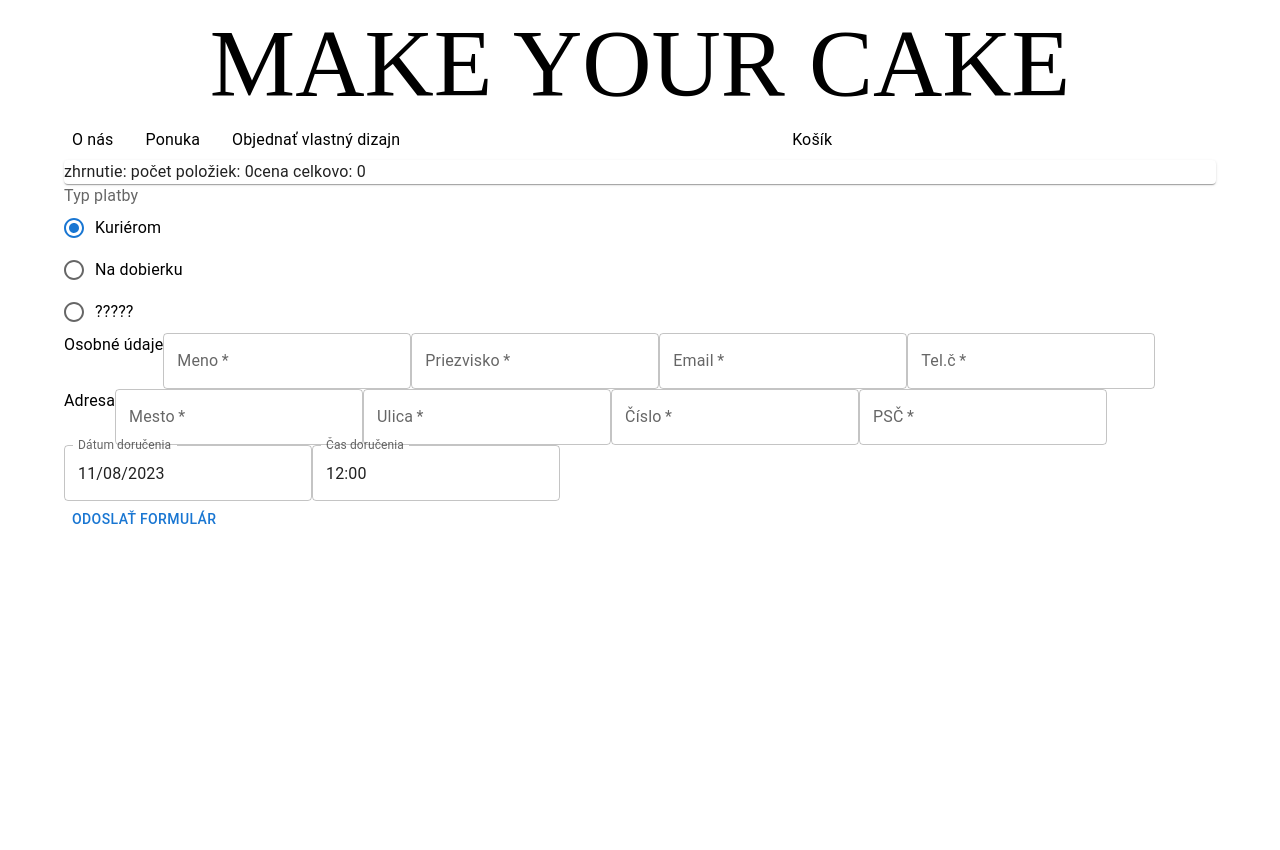
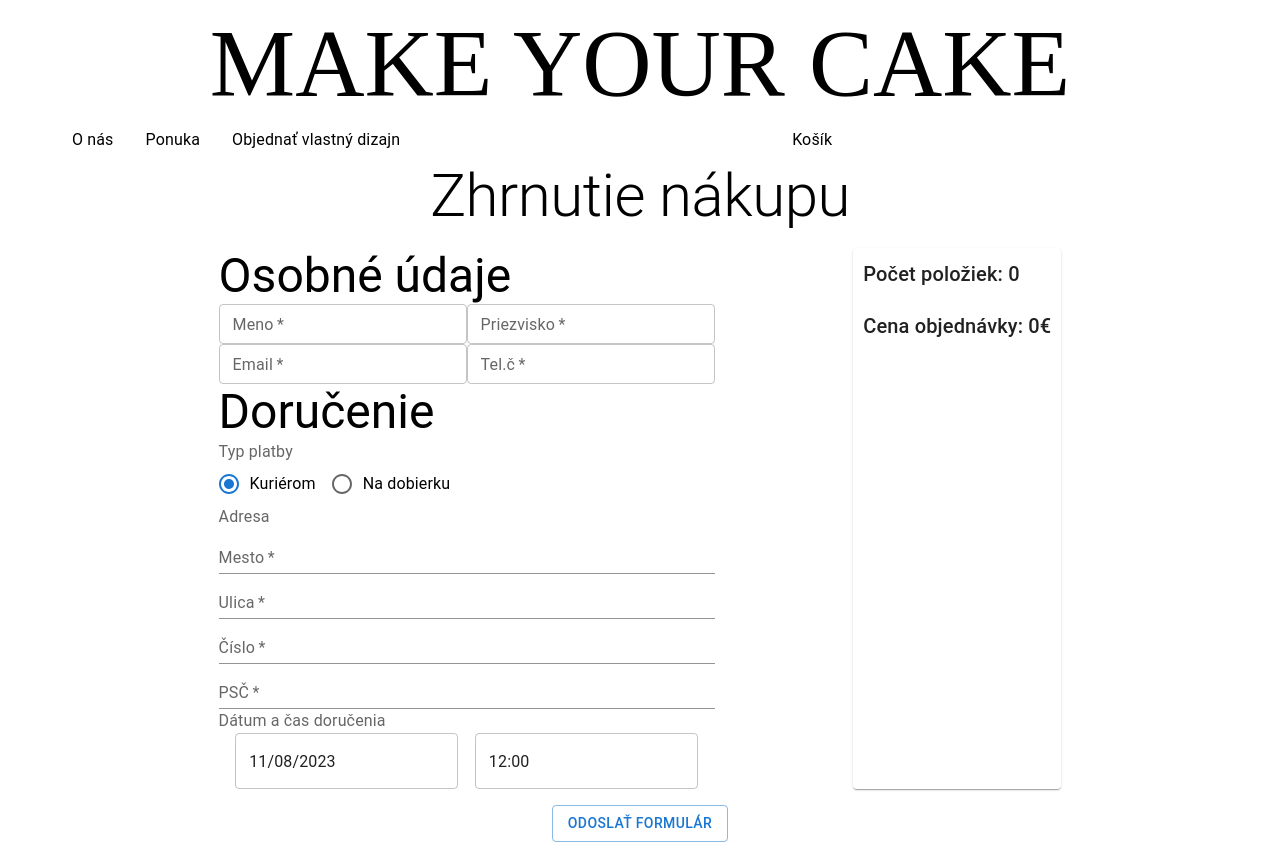
Before and after one commit to MartinZZZ/MakeYourCake, a Next.js app in the folder frontend/: page /platba in a window 1280 px wide. Before the commit the page ends 800 px from the top, so only its background shows below. Built offline with nearby package versions, Linux system fonts and the light colour scheme; a web font is replaced by a local one.

Commit message:
fix state v Rez a Torta?, upraveny vzhlad platby

```diff
--- a/frontend/pages/kosik/index.tsx
+++ b/frontend/pages/kosik/index.tsx
@@ -71,7 +71,7 @@ export default function Kosik() {
     return (
         <Box sx={{
             width: '100%',
-            typography: 'body1',
+            // typography: 'body1',
             display: 'flex',
             flexDirection: 'column',
             justifyContent: 'center'
--- a/frontend/pages/platba/index.tsx
+++ b/frontend/pages/platba/index.tsx
@@ -8,8 +8,8 @@ import {
     Button,
     Dialog,
     FormControl,
-    FormControlLabel,
-    FormLabel, Paper,
+    FormControlLabel, FormGroup,
+    FormLabel, Grid, Paper,
     Radio,
     RadioGroup, TextField,
     Typography
@@ -17,11 +17,22 @@ import {
 import {KosikItems} from "../../components/kosik/KosikItems";
 import {DatePicker, TimePicker} from "@mui/x-date-pickers";
 import dayjs from "dayjs";
+import {Label, TextFields} from "@mui/icons-material";
 
+
+function StyledInput(props: { placeholder: string }) {
+    return null;
+}
 
 export default function Platba() {
 
     const [open, setOpen] = useState(false)
+
+    const handleChange = event => {
+        // todo?
+        console.log('value is:', event.target.value);
+        event.target.helperText = 'error'
+    };
 
     const price = () => {
         let sum = 0
@@ -58,122 +69,165 @@ export default function Platba() {
             flexDirection: 'column',
             justifyContent: 'center'
         }}>
-            {/*<Box>*/}
-            {/*    <Typography variant="h2" component="h2">*/}
-            {/*        platba*/}
-            {/*    </Typography>*/}
-            {/*</Box>*/}
+            <Box sx={{display: 'flex', justifyContent: 'center'}}>
+                <Typography variant="h2" component="h2">
+                    Zhrnutie nákupu
+                </Typography>
+            </Box>
 
-            <Paper>
-                zhrnutie:
-                počet položiek: {amount()}
-                cena celkovo: {price()}
+            <Grid sx={{p: 2, display: 'flex', flexDirection: 'row', justifyContent: 'space-evenly'}}>
 
-            </Paper>
+                <Box>
 
+                    <Box>
+                        <Typography variant="h3">
+                            Osobné údaje
+                        </Typography>
+                    </Box>
+
+                    <Box>
+
+                        <TextField
+                            required
+                            id="meno"
+                            label="Meno"
+                            size='small'
+                        />
+
+                        <TextField
+                            required
+                            id="priezvisko"
+                            label="Priezvisko"
+                            size='small'
+                        />
+                    </Box>
+
+                    <Box>
+                        <TextField
+                            required
+                            id="email"
+                            label="Email"
+                            placeholder="email@email.com"
+                            size='small'
+                        />
+
+                        <TextField
+                            required
+                            id="phone"
+                            label="Tel.č"
+                            placeholder="+421 912 345 678"
+                            onChange={handleChange}
+                            size='small'
+                        />
+                    </Box>
+
+                    <Box>
+                        <Typography variant="h3">
+                            Doručenie
+                        </Typography>
+                    </Box>
 
                     <Box>
 
                         <FormControl>
                             <FormLabel id="demo-radio-buttons-group-label">Typ platby</FormLabel>
                             <RadioGroup
+                                row="true"
                                 aria-labelledby="demo-radio-buttons-group-label"
                                 defaultValue="v1"
                                 name="radio-buttons-group"
                             >
                                 <FormControlLabel value="v1" control={<Radio/>} label="Kuriérom"/>
                                 <FormControlLabel value="v2" control={<Radio/>} label="Na dobierku"/>
-                        <FormControlLabel value="v3" control={<Radio/>} label="?????"/>
                             </RadioGroup>
                         </FormControl>
 
                     </Box>
 
+                    <Box>
 
-            <Box>
-                Osobné údaje
+                        <FormLabel id="adresa">Adresa</FormLabel>
+
+                        <FormGroup id="adresa">
 
                             <TextField
                                 required
-                    id="outlined-required"
-                    label="Meno"
+                                id="mesto"
+                                label="Mesto"
+                                size='small'
+                                variant="standard"
                             />
 
                             <TextField
                                 required
-                    id="outlined-required"
-                    label="Priezvisko"
-                />
-
-                <TextField
-                    required
-                    id="outlined-required"
-                    label="Email"
-                    placeholder="email@email.com"
-                />
-
-                <TextField
-                    required
-                    id="outlined-required"
-                    label="Tel.č"
-                    placeholder="+421 912 345 678"
-                />
-
-
-            </Box>
-
-            <Box>
-                Adresa
-
-                <TextField
-                    required
-                    id="outlined-required"
-                    label="Mesto"
-                />
-
-                <TextField
-                    required
-                    id="outlined-required"
+                                id="ulica"
                                 label="Ulica"
+                                size='small'
+                                variant="standard"
                             />
 
                             <TextField
                                 required
                                 type="number"
-                    id="outlined-required"
+                                id="cislo"
                                 label="Číslo"
+                                size='small'
+                                variant="standard"
                             />
 
                             <TextField
                                 required
                                 type="number"
-                    id="outlined-required"
+                                id="psc"
                                 label="PSČ"
+                                size='small'
+                                variant="standard"
                             />
-
-
-            </Box>
-
-            <Box>
-                <LocalizationProvider dateAdapter={AdapterDayjs}>
-                    <DatePicker label="Dátum doručenia"
-                                minDate={dayjs().add(1, 'd')} defaultValue={dayjs().add(1, 'd')}
-                    />
-                </LocalizationProvider>
-
-                <LocalizationProvider dateAdapter={AdapterDayjs}>
-                    <TimePicker label="Čas doručenia"
-                                ampm={false} defaultValue={dayjs('2024-01-01T12:00')} timeSteps={{minutes: 15}}
-                    />
-                </LocalizationProvider>
+                        </FormGroup>
 
                     </Box>
 
                     <Box>
 
+                        <FormLabel id="datumcas">Dátum a čas doručenia</FormLabel>
+
+                        <FormGroup id="datumcas" sx={{display: 'flex', flexDirection: 'row', justifyContent: 'space-evenly'}}>
+                            <LocalizationProvider dateAdapter={AdapterDayjs}>
+                                <DatePicker sx={{width: '45%'}}
+                                            minDate={dayjs().add(1, 'd')}
+                                            defaultValue={dayjs().add(1, 'd')}
+                                />
+                            </LocalizationProvider>
+
+                            <LocalizationProvider dateAdapter={AdapterDayjs}>
+                                <TimePicker sx={{width: '45%'}} ampm={false} defaultValue={dayjs('2024-01-01T12:00')}
+                                            timeSteps={{minutes: 15}}
+                                />
+                            </LocalizationProvider>
+                        </FormGroup>
+
                     </Box>
-            <Box>
+
+
+                </Box>
+
+                <Paper sx={{display: 'flex', flexDirection: 'column', justifyContent: 'start'}}>
+                    {/*zhrnutie:*/}
+                    <Typography variant="h6" sx={{padding: '10px'}}>
+                        Počet položiek: {amount()}
+                    </Typography>
+                    <Typography variant="h6" sx={{padding: '10px'}}>
+                        Cena objednávky: {price()}€
+                    </Typography>
+
+                </Paper>
+
+
+            </Grid>
+
+            <Box sx={{display: 'flex', justifyContent: 'center'}}>
                 <Button
+                    variant="outlined"
                     onClick={() => setOpen(true)}>
                     ODOSLAŤ FORMULÁR
                 </Button>
```
Also changed, not shown: frontend/components/Rez.tsx (+6 -11 lines), frontend/components/Torta.tsx (+2 -7 lines). Lines whose indentation alone changed are shown as unchanged.
